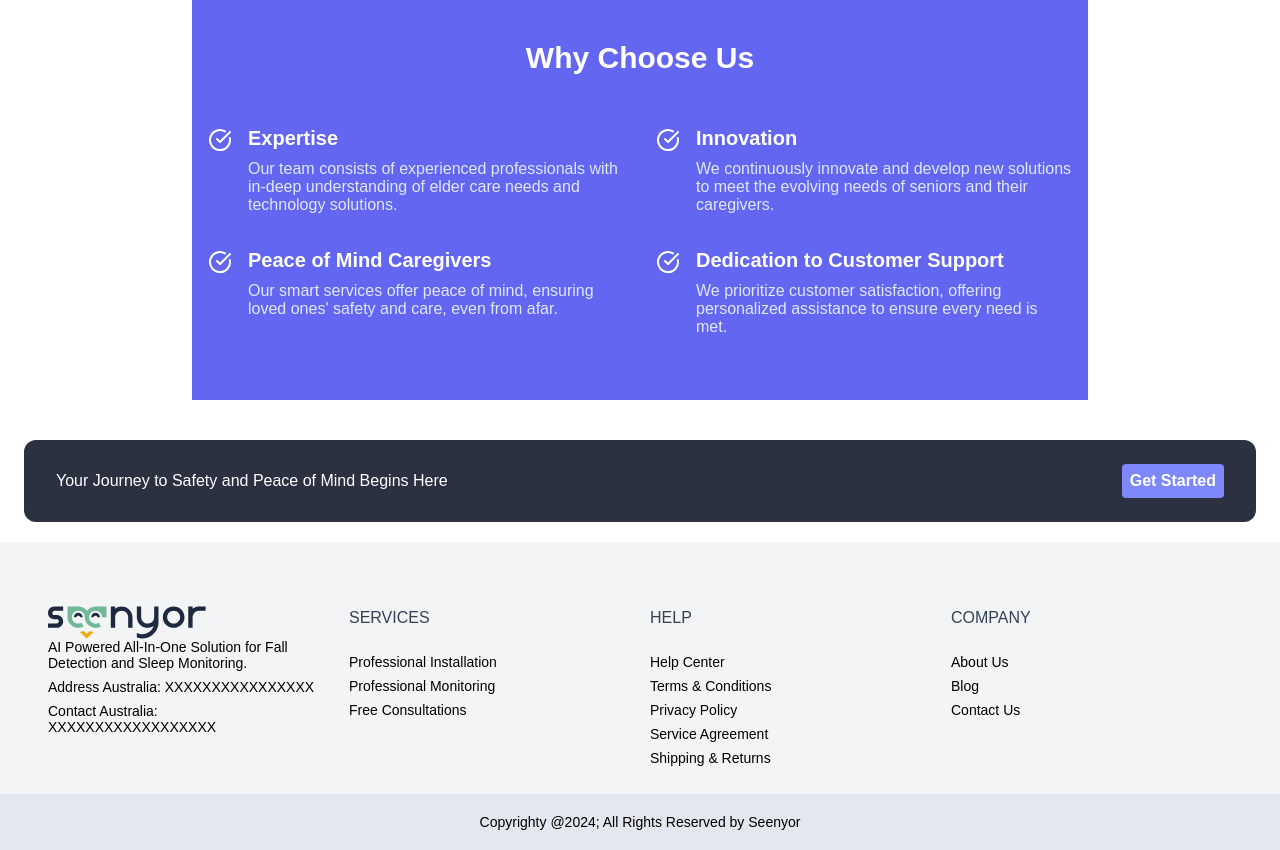
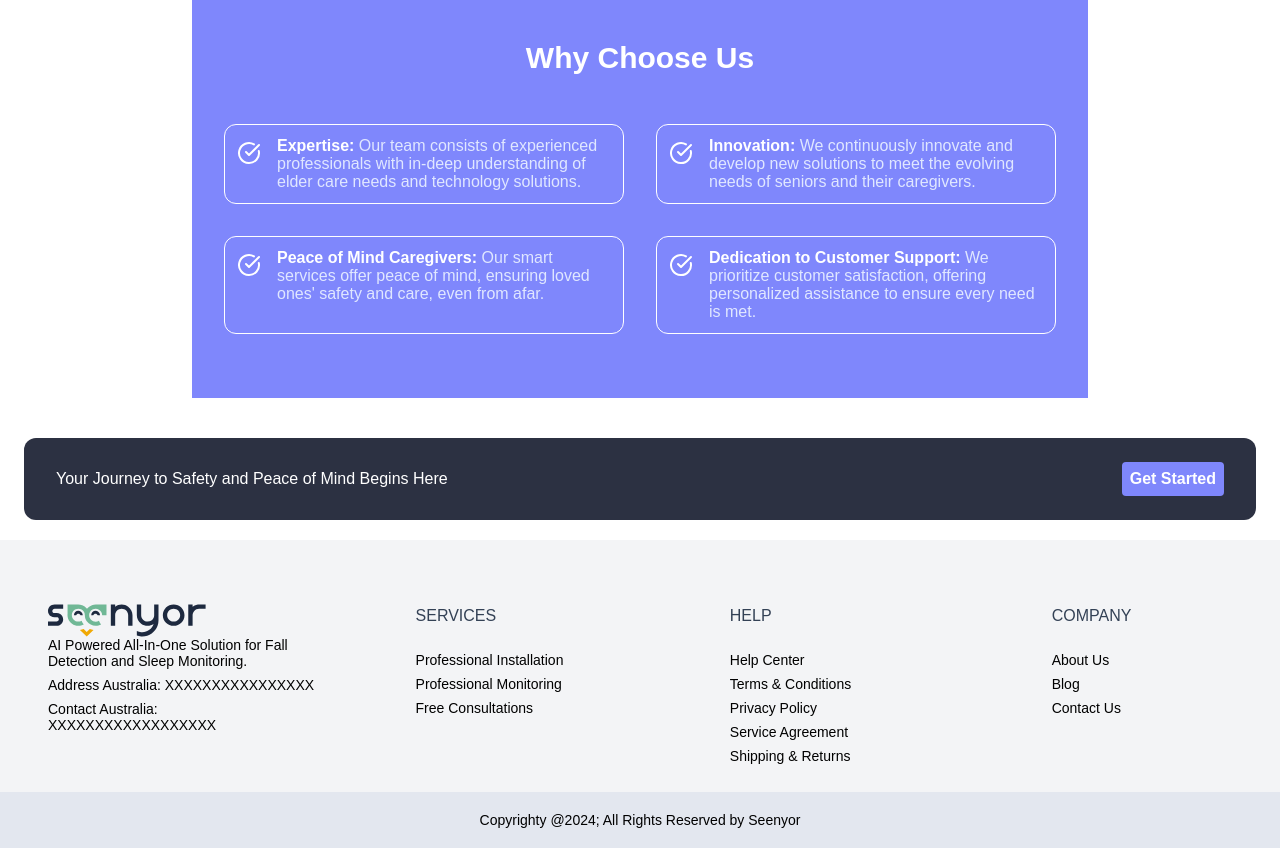
Before and after one commit to seenyor/new-seenyor, a Next.js app: page /about in a window 1280 px wide. Shown: the part 1060-1910 px from the top of the page. Built offline with nearby package versions, Linux system fonts and the light colour scheme; no server answers; a web font is replaced by a local one.

Commit message:
fix some issues with feedback

```diff
--- a/src/app/(product)/about/page.jsx
+++ b/src/app/(product)/about/page.jsx
@@ -1,4 +1,5 @@
 import { Activity, Bell, Brain, CheckCircle, Phone } from "lucide-react";
+import Link from "next/link";
 
 const services = [
   {
@@ -110,7 +111,7 @@ const page = () => {
           </div>
         </section>
 
-        <section className="bg-indigo-500 py-16 px-4">
+        <section className="bg-[#7F87FC] py-16 px-8">
           <div className="container mx-auto">
             <h2 className="text-3xl font-bold text-white text-center mb-12">
               Why Choose Us
@@ -118,14 +119,18 @@ const page = () => {
 
             <div className="grid grid-cols-2 sm:grid-cols-1 gap-8">
               {features.map((feature, index) => (
-                <div key={index} className="flex items-start space-x-4">
+                <div
+                  key={index}
+                  className="flex items-start space-x-4 border border-white rounded-xl p-3"
+                >
                   <CheckCircle className="w-6 h-6 text-white shrink-0 mt-1" />
-                  <div>
-                    <h3 className="text-xl font-semibold text-white mb-2">
-                      {feature.title}
-                    </h3>
-                    <p className="text-indigo-100">{feature.description}</p>
-                  </div>
+                  <p className="text-indigo-100">
+                    <span className="font-semibold text-white">
+                      {" "}
+                      {feature.title}:
+                    </span>{" "}
+                    {feature.description}
+                  </p>
                 </div>
               ))}
             </div>
@@ -136,9 +141,11 @@ const page = () => {
         <p className="text-white">
           Your Journey to Safety and Peace of Mind Begins Here
         </p>
-        <button className="bg-[#7F87FC] min-w-24 text-white font-semibold px-2 sm:px-1 py-2 sm:text-xs rounded">
-          Get Started
-        </button>
+        <Link href="/systembuilder">
+          <button className="bg-[#7F87FC] min-w-24 text-white font-semibold px-2 sm:px-1 py-2 sm:text-xs rounded">
+            Get Started
+          </button>
+        </Link>
       </div>
     </div>
   );
--- a/src/app/(product)/installation/page.jsx
+++ b/src/app/(product)/installation/page.jsx
@@ -3,6 +3,7 @@ import { Img } from "@/components";
 import CallbackForm from "@/components/Home/CallbackForm";
 import { ArrowDown } from "lucide-react";
 import Image from "next/image";
+import Link from "next/link";
 
 const Installation = () => {
   return (
@@ -214,9 +215,11 @@ const Installation = () => {
         <p className="text-white">
           Your Journey to Safety and Peace of Mind Begins Here
         </p>
-        <button className="bg-[#7F87FC] min-w-24 text-white font-semibold px-2 sm:px-1 py-2 sm:text-xs rounded">
-          Get Started
-        </button>
+        <Link href="/systembuilder">
+          <button className="bg-[#7F87FC] min-w-24 text-white font-semibold px-2 sm:px-1 py-2 sm:text-xs rounded">
+            Get Started
+          </button>
+        </Link>
       </div>
       {/* how it works */}
       <div className="max-w-7xl my-0 mx-auto w-full  px-5 sm:px-2">
--- a/src/app/(product)/monitoring/page.jsx
+++ b/src/app/(product)/monitoring/page.jsx
@@ -3,6 +3,7 @@ import Artnow from "@/components/Home/Artnow";
 import CallbackForm from "@/components/Home/CallbackForm";
 import ScrollButton from "@/components/ScrollButton";
 import Image from "next/image";
+import Link from "next/link";
 
 const ProfessionalMonitoring = () => {
   // w-full max-w-7xl mx-auto
@@ -225,9 +226,11 @@ const ProfessionalMonitoring = () => {
         <p className="text-white">
           Your Journey to Safety and Peace of Mind Begins Here
         </p>
-        <button className="bg-[#7F87FC] min-w-24 text-white font-semibold px-2 sm:px-1 py-2 sm:text-xs rounded">
-          Get Started
-        </button>
+        <Link href="/systembuilder">
+          <button className="bg-[#7F87FC] min-w-24 text-white font-semibold px-2 sm:px-1 py-2 sm:text-xs rounded">
+            Get Started
+          </button>
+        </Link>
       </div>
       <CallbackForm />
     </div>
--- a/src/app/(product)/page.jsx
+++ b/src/app/(product)/page.jsx
@@ -163,9 +163,11 @@ const Home = () => {
         <p className="text-white">
           Your Journey to Safety and Peace of Mind Begins Here
         </p>
-        <button className="bg-[#7F87FC] min-w-24 text-white font-semibold px-2 sm:px-1 py-2 sm:text-xs rounded">
-          Get Started
-        </button>
+        <Link href="/systembuilder">
+          <button className="bg-[#7F87FC] min-w-24 text-white font-semibold px-2 sm:px-1 py-2 sm:text-xs rounded">
+            Get Started
+          </button>
+        </Link>
       </div>
 
       <CallbackForm />
--- a/src/components/Home/CallbackForm.jsx
+++ b/src/components/Home/CallbackForm.jsx
@@ -1,6 +1,9 @@
 const CallbackForm = () => {
   return (
-    <div className="max-w-7xl my-0 mx-auto w-full p-10 rounded-xl  md:p-5 sm:p-2">
+    <div
+      id="call_back_form"
+      className="max-w-7xl my-0 mx-auto w-full p-10 rounded-xl  md:p-5 sm:p-2"
+    >
       <p className="text-[2rem] sm:text-2xl font-semibold text-center py-2">
         Request a Call-Back
       </p>
@@ -9,7 +12,7 @@ const CallbackForm = () => {
         to provide the best solution for you.
       </p>
       <div className="w-full max-w-3xl mx-auto p-4">
-        <form id="call_back_form" className="space-y-3">
+        <form className="space-y-3">
           <div className="flex  sm:flex-col sm:items-center text-sm mb-4">
             <span className="sm:w-full w-1/5 text-sm font-semibold mb-2 mb-0">
               I am a
--- a/src/components/layouts/Footer/index.jsx
+++ b/src/components/layouts/Footer/index.jsx
@@ -7,12 +7,10 @@ const Footer = () => {
       {/*    <!-- Component: Five Columns Footer with Logo and Sub Footer --> */}
       <footer id="footer-section" className="w-full pt-16 text-sm bg-[#F3F4F6]">
         {/*      <!-- Main footer --> */}
-        <div className="mx-auto px-12 max-w-7xl w-full">
-          <div className="grid grid-cols-8 gap-5 sm:grid-cols-12">
-            <nav
-              className="col-span-2 md:col-span-4 lg:col-span-3"
-              aria-labelledby="footer-product-5-logo-sub"
-            >
+        <div className="mx-auto px-12 sm:px-5 max-w-7xl w-full">
+          <div className="grid grid-cols-4 gap-5  sm:grid-cols-2">
+            <div className="flex justify-center">
+              <nav aria-labelledby="footer-product-5-logo-sub">
                 <Img
                   src="img_group_1.svg"
                   width={158}
@@ -23,8 +21,8 @@ const Footer = () => {
                 <ul>
                   <li className="mb-2 leading-6">
                     <p>
-                    AI Powered All-In-One Solution for Fall Detection and Sleep
-                    Monitoring.
+                      AI Powered All-In-One Solution for Fall Detection and
+                      Sleep Monitoring.
                     </p>
                   </li>
                   <li className="mb-2 leading-6">
@@ -35,10 +33,9 @@ const Footer = () => {
                   </li>
                 </ul>
               </nav>
-            <nav
-              className="col-span-2 md:col-span-4 lg:col-span-3"
-              aria-labelledby="footer-docs-5-logo-sub"
-            >
+            </div>
+            <div className="flex justify-center">
+              <nav aria-labelledby="footer-docs-5-logo-sub">
                 <h3
                   className="mb-6 text-base font-medium text-slate-700"
                   id="footer-docs-5-logo-sub"
@@ -72,10 +69,9 @@ const Footer = () => {
                   </li>
                 </ul>
               </nav>
-            <nav
-              className="col-span-2 md:col-span-4 lg:col-span-3"
-              aria-labelledby="footer-about-5-logo-sub"
-            >
+            </div>
+            <div className="flex justify-center">
+              <nav aria-labelledby="footer-about-5-logo-sub">
                 <h3
                   className="mb-6 text-base font-medium text-slate-700"
                   id="footer-about-5-logo-sub"
@@ -125,10 +121,9 @@ const Footer = () => {
                   </li>
                 </ul>
               </nav>
-            <nav
-              className="col-span-2 md:col-span-4 lg:col-span-3"
-              aria-labelledby="footer-get-in-touch-5-logo-sub"
-            >
+            </div>
+            <div className="flex justify-center">
+              <nav aria-labelledby="footer-get-in-touch-5-logo-sub">
                 <h3
                   className="mb-6 text-base font-medium text-slate-700"
                   id="footer-get-in-touch-5-logo-sub"
@@ -164,6 +159,7 @@ const Footer = () => {
               </nav>
             </div>
           </div>
+        </div>
         {/*      <!-- Sub Footer --> */}
         <div className="bg-[#E3E7EF] py-5 mt-5 text-sm">
           <p className="text-center">
```
Lines whose indentation alone changed are shown as unchanged.
